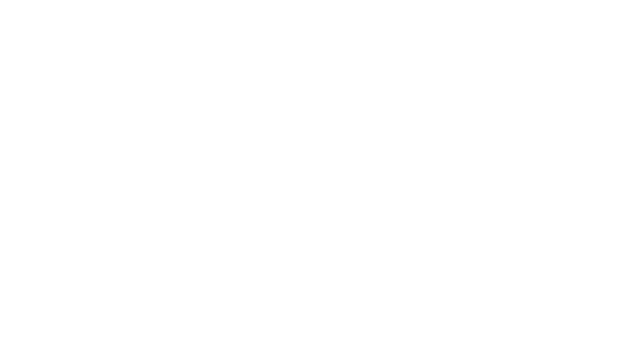
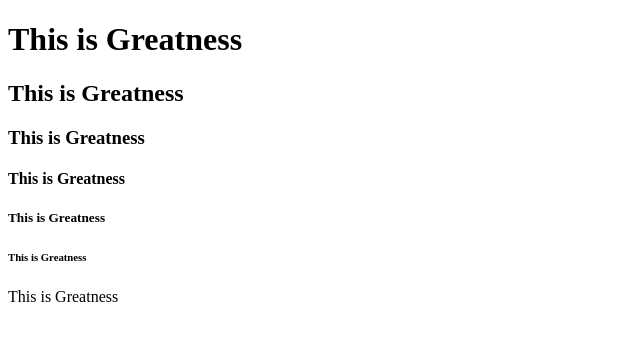
Before and after one commit to thegrtnx/Teaching-Website, a plain HTML site: page index.html in a window 1280 px wide. Shown: the whole page, without its empty margins (0-640 px from the left). Drawn offline with Linux system fonts and the light colour scheme.

Commit message:
added new content

```diff
--- a/index.html
+++ b/index.html
@@ -8,4 +8,13 @@
     <meta name="viewport" content="width=device-width, initial-scale=1.0"/>
     <link rel="icon" type="image/x-icon" href="img/fav.png"/>
   </head>
+  <body>
+    <h1>This is Greatness</h1>
+    <h2>This is Greatness</h2>
+    <h3>This is Greatness</h3>
+    <h4>This is Greatness</h4>
+    <h5>This is Greatness</h5>
+    <h6>This is Greatness</h6>
+    <p>This is Greatness</p>
+  </body>
 </html>
```
